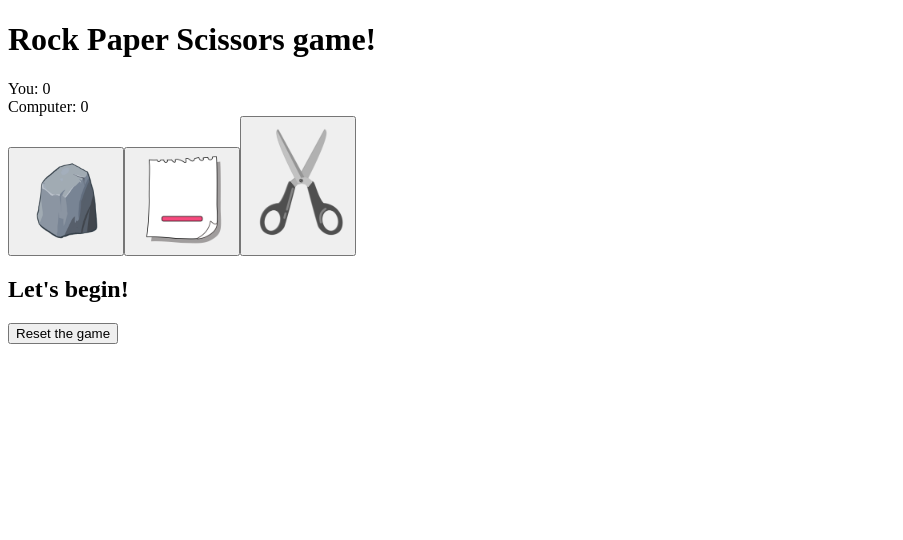
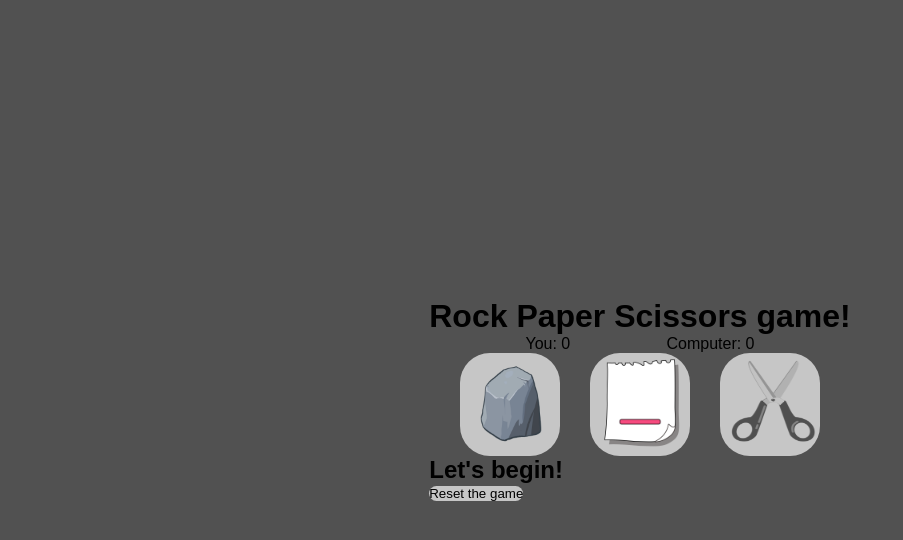
Before and after one commit to Dawid930/rock-paper-scissors, a React (Create React App) app: page / in a window 1280 px wide. Shown: the top 540 px of the page, without its empty margins (0-903 px from the left). Built offline with nearby package versions, Linux system fonts and the light colour scheme.

Commit message:
basic design added

```diff
--- a/src/App.css
+++ b/src/App.css
@@ -1,11 +1,96 @@
+* {
+  margin: 0;
+  padding: 0;
+  border: 0;
+  outline: none;
+  box-sizing: border-box;
+  background: transparent;
+  font-family: inherit;
+}
+
+a {
+text-decoration: none;
+}
+a img {
+border: none;
+}
+
+button,
+a {
+cursor: pointer;
+color: inherit;
+}
+
+textarea {
+resize: none;
+}
+
+button,
+textarea,
+select {
+appearance: none !important;
+border-radius: 0;
+}
+
+
+/* END OF CSS RESET */
+
+body {
+  margin: auto;
+  width: 100%;
+  height: 100vh;
+  background-color: #515151;
+  font-family: 'Montserrat', sans-serif;
+
+}
+
+#root {
+  display: flex;
+  width: 100%;
+  height: 100vh;
+  justify-content: center;
+  align-items: center;
+}
+
+
+.center {
+
+}
+
+.container{
+  display: flex;
+  margin: auto;
+  justify-content: space-evenly;
+}
+
+.buttons{
+  display: flex;
+  margin: auto;
+  justify-content: space-evenly;
+}
+
+.action{
+  background-color: #c6c6c6;
+  border-radius: 30px;
+}
+
+button {
+  background-color: #c6c6c6;
+  border-radius: 30px;
+}
+
+
 .rock{
   width: 100px;
+  height: 100px;
 }
 
 .scissors{
   width: 100px;
+  height: 100px;
 }
 
 .paper{
   width: 100px;
+  height: 100px;
 }
--- a/src/App.js
+++ b/src/App.js
@@ -56,7 +56,7 @@ function Player ({name = 'You', score = 0, action}) {
   return (
     <div className='player'>
       <div className='score'>{`${name}: ${score}`}</div>
-      <div className='acion'>
+      <div className='action'>
         { action && <ActionIcon action={action}/>}
       </div>
     </div>
@@ -133,7 +133,7 @@ function App() {
           <Player name='You' score={playerScore} action={playerAction}/>
           <Player name='Computer' score={comuterScore} action={computerAction}/>
         </div>
-        <div>
+        <div className='buttons'>
           <ActionButton action='rock' onActionSelected={onActionSelected}/>
           <ActionButton action='paper' onActionSelected={onActionSelected}/>
           <ActionButton action='scissors' onActionSelected={onActionSelected}/>
```
